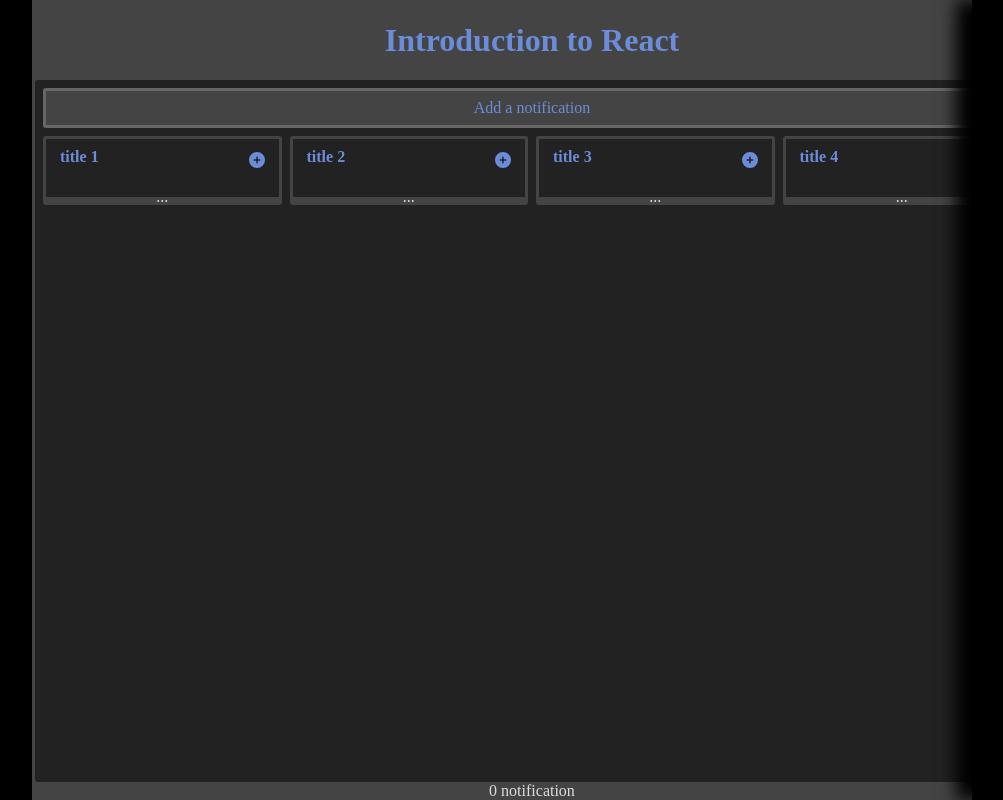
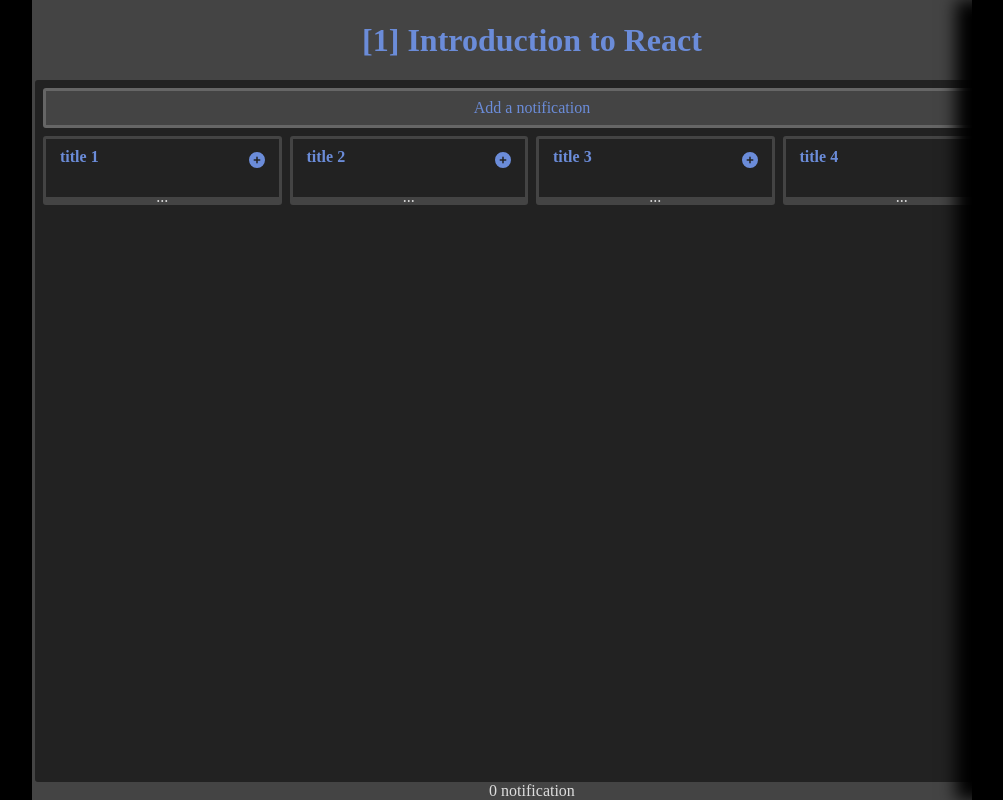
Before and after one commit to Yamnyr/React-Renders, a React (Vite) app: page / in a window 1280 px wide. Shown: the whole page, without its empty margins (108-1111 px from the left). Built offline with nearby package versions, Linux system fonts and the light colour scheme.

Commit message:
debut Affichage des rendus

```diff
--- a/src/App.jsx
+++ b/src/App.jsx
@@ -1,16 +1,18 @@
 import React from "react";
 import cardsData from "./constants/cardsData";
+// import FoldableCard from "./components/FoldableCard";
 import Cards from "./Cards";
 import useNotificationsData from "./hooks/useNotificationsData";
+import useRendersNumber from "./hooks/useRendersNumber";
 import NotificationsCenter from "./components/NotificationsCenter";
 
 function App() {
   const { addNotification, notificationsData } = useNotificationsData();
-  console.log(cardsData);
+  const renderNumber = useRendersNumber();
   return (
     <div className="app">
       <header className="app__header header">
-        <h1 className="header__title">Introduction to React</h1>
+        <h1 className="header__title"> [{renderNumber}] Introduction to React</h1>
       </header>
       <main className="app__main">
         <button type="button" onClick={addNotification} className="btn">
--- a/src/hooks/useNotificationsData.js
+++ b/src/hooks/useNotificationsData.js
@@ -9,8 +9,8 @@
     setNotificationsData([
       {
         id: lastNotificationId,
-        title: "test",
-        content: "test",
+        title: `Notification ${lastNotificationId}`,
+        content: "content",
       },
       ...notificationsData,
     ]);
--- /dev/null
+++ b/src/hooks/useRendersNumber.js
@@ -0,0 +1,20 @@
+import { useEffect, useState } from "react";
+
+let previousId = 0;
+const rendersNumbers = [];
+
+export default function useRendersNumber() {
+  const [id, setId] = useState(0);
+  useEffect(() => {
+    previousId += 1;
+    setId(previousId);
+    rendersNumbers[previousId] = 0;
+    return (
+      (i) => () =>
+        delete rendersNumbers[i]
+    )(previousId);
+  }, []);
+  rendersNumbers[id] += 1;
+
+  return rendersNumbers[id];
+}
```
